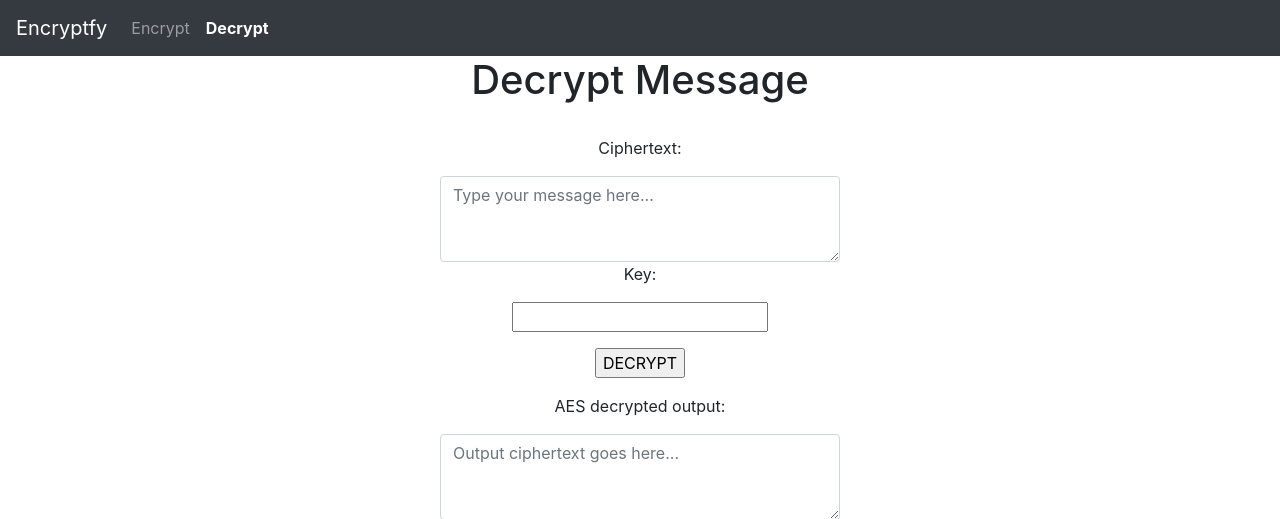
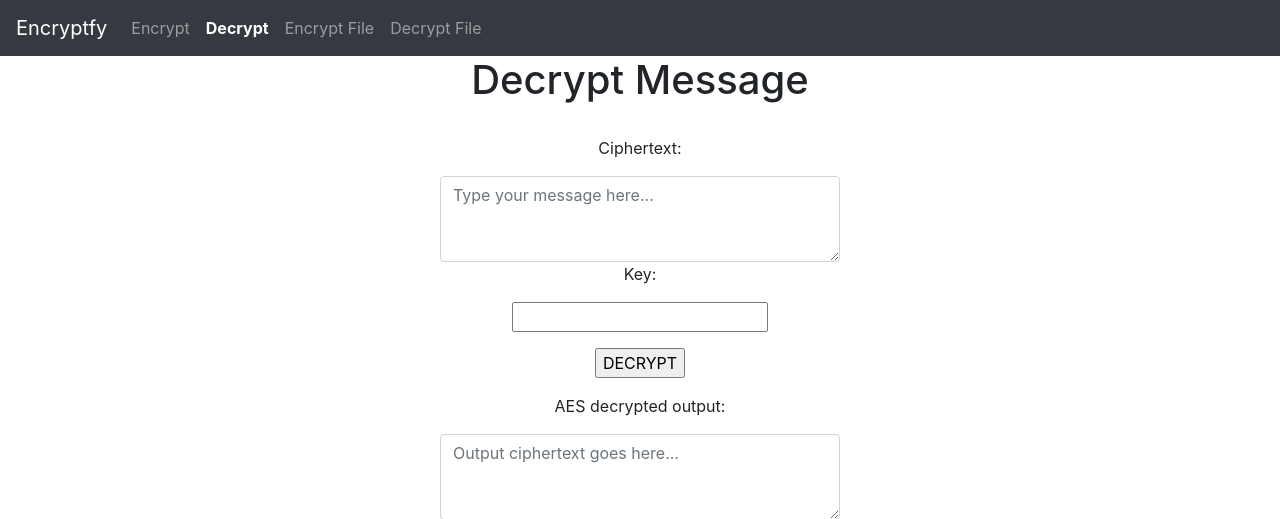
Before and after one commit to preyes1/Encryptfy, a Flask app: page /decrypt in a window 1280 px wide. Shown: the top 519 px of the page. Run offline with Flask 3, Linux system fonts and the light colour scheme.

Commit message:
added decrypt file page

```diff
--- a/main.py
+++ b/main.py
@@ -1,9 +1,9 @@
 from flask import Flask, render_template, request, send_file
 from encryption import *
 from methods import repeat_key
+import os
 
 app = Flask(__name__)
-UPLOAD_FOLDER = '/opt/render/project/src/static/uploads/'
 
 @app.route('/', methods=["POST", "GET"])
 def home():
@@ -53,7 +53,7 @@ def decrypt():
 @app.route('/encrypt-file', methods=["POST", "GET"])
 def encrypt_file():
     if request.method == "POST":
-        #try:
+        try:
             # Gets file from HTML Form
             file = request.files.get("file")
             # Gets key from user
@@ -62,19 +62,49 @@ def encrypt_file():
             key = repeat_key(key)
 
             enc = Encryptor(key)
-            # have to encode plaintext and key to turn them into bytes
             file_content = file.read()
             file_name = file.filename
 
             enc_content = enc.encrypt(file_content, key.encode())
             with open(file_name +".enc", 'wb') as fo:
                 fo.write(enc_content)
-            # Return the encrypted file for download
-            return send_file(file_name + ".enc", as_attachment=True)
-        #except:
+            # Return the encrypted file for download and deletes it
+            response = send_file(file_name + ".enc", as_attachment=True)
+            os.remove(file_name + ".enc")
+            return response
+        except:
             print("error")
-            return render_template('encrypt_file.html')
-    return render_template('encrypt_file.html')
+            return render_template('encrypt_file.html', active_page = "encrypt_file")
+    return render_template('encrypt_file.html', active_page = "encrypt_file")
+
+@app.route('/decrypt-file', methods=["POST", "GET"])
+def decrypt_file():
+    if request.method == "POST":
+        try:
+            # Gets file from HTML Form
+            file = request.files.get("file")
+            # Gets key from user
+            key = request.form["key"]
+            # Ensures key is 16 bytes long
+            key = repeat_key(key)
+
+            enc = Encryptor(key)
+
+            file_content = file.read()
+            file_name = file.filename
+
+            # Decrypts the content of the file and saves it to a
+            enc_content = enc.decrypt(file_content, key.encode())
+            with open(file_name[:-4], 'wb') as fo:
+                fo.write(enc_content)
+            # Return the decrypted file for download and delete it
+            response = send_file(file_name[:-4], as_attachment=True)
+            os.remove(file_name[:-4])
+            return response
+        except:
+            print("error")
+            return render_template('decrypt_file.html', active_page = "decrypt_file")
+    return render_template('decrypt_file.html', active_page = "decrypt_file")
 
 if __name__ == "__main__":
     app.run(debug=True)
--- a/templates/base.html
+++ b/templates/base.html
@@ -35,6 +35,12 @@
             <li class="nav-item">
               <a class="nav-link {{ 'active' if active_page == 'decrypt' else '' }}" href="{{ url_for('decrypt') }}">Decrypt</a>
             </li>
+            <li class="nav-item">
+              <a class="nav-link {{ 'active' if active_page == 'encrypt_file' else '' }}" href="{{ url_for('encrypt_file') }}">Encrypt File</a>
+            </li>
+            <li class="nav-item">
+              <a class="nav-link {{ 'active' if active_page == 'decrypt_file' else '' }}" href="{{ url_for('decrypt_file') }}">Decrypt File</a>
+            </li>
           </ul>
         </div>
       </nav>
```
Also changed, not shown: templates/decrypt_file.html (added, +16 -0 lines).
